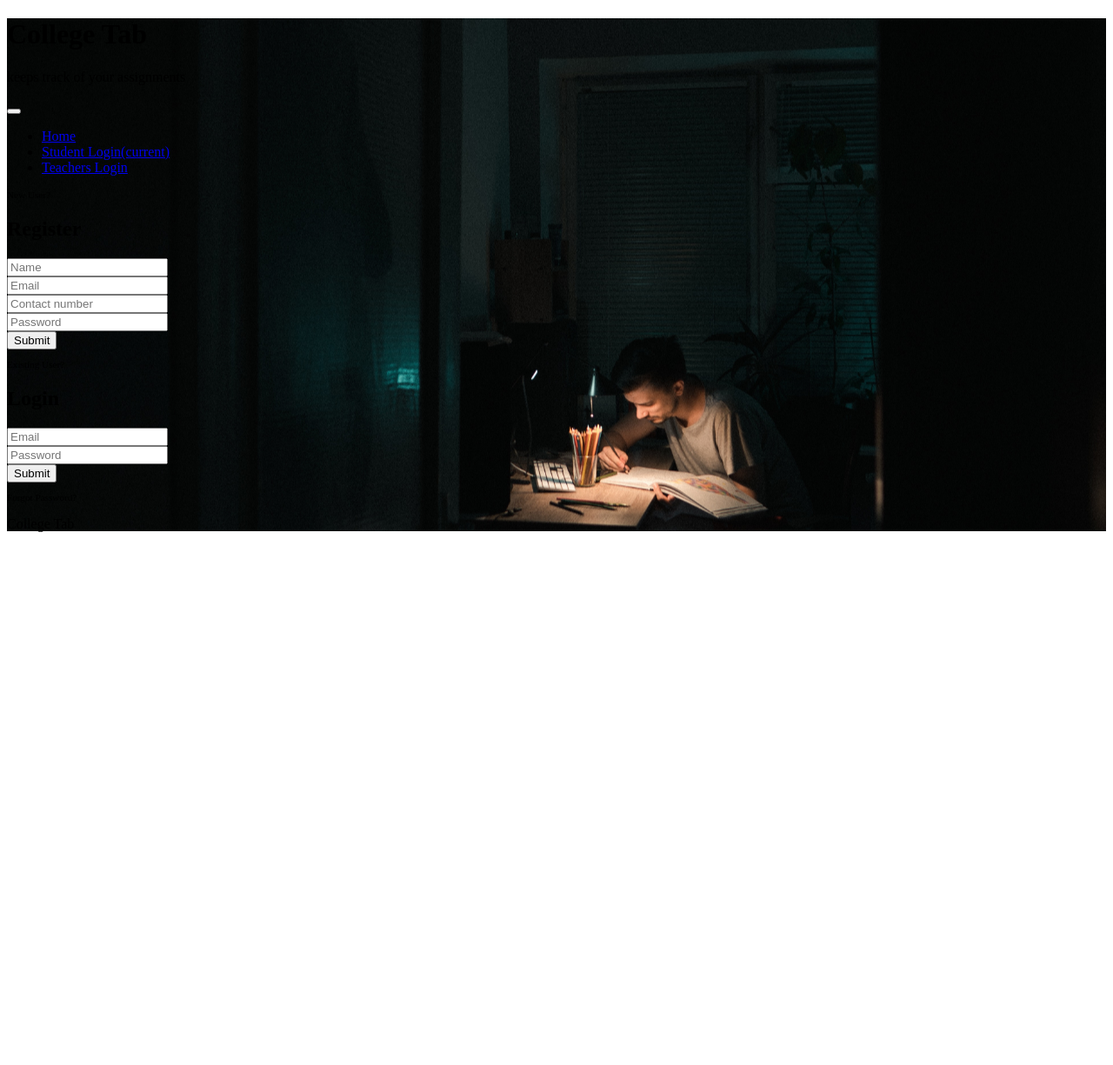
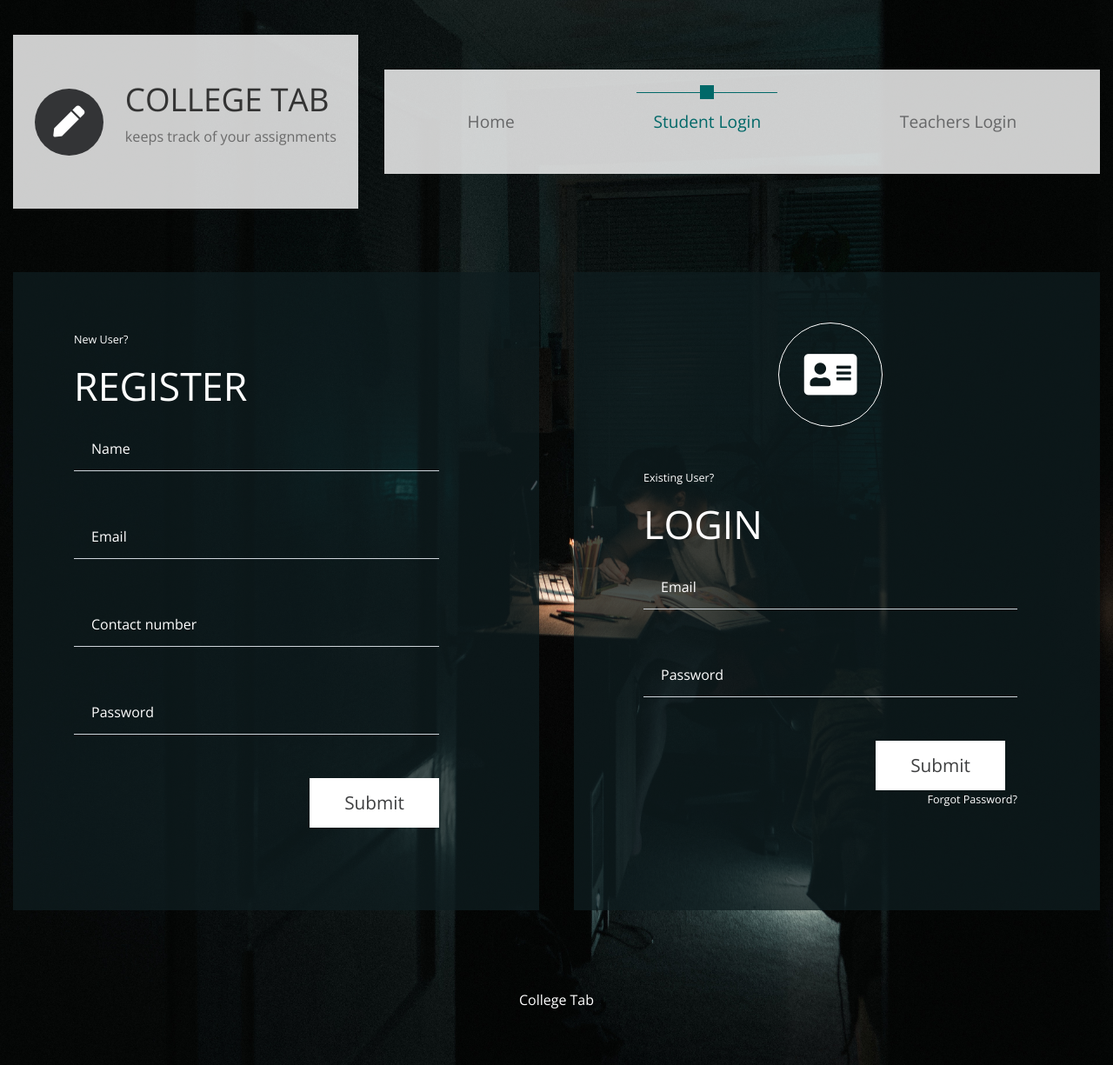
Before and after one commit to manas-16/Minor-Project-2, a Django app: template ctweb/ctapp/templates/student login.html in a window 1280 px wide. Shown: the whole page at 87% size. Before the commit the page ends 612 px from the top, so only its background shows below. Run offline with Django 3.2, Linux system fonts and the light colour scheme; the template is opened without the code that fills it, so the values that code supplies are empty; some libraries are stand-ins or nearby versions.

Commit message:
index changes

```diff
--- a/ctweb/ctapp/templates/index.html
+++ b/ctweb/ctapp/templates/index.html
@@ -19,7 +19,7 @@ https://templatemo.com/tm-534-parallo
 -->
   </head>
   <body>
-    <div class="parallax-window" data-parallax="scroll" data-image-src="img/study.jpg">
+    <div class="parallax-window" data-parallax="scroll" data-image-src="{% static 'img/study.jpg' %}">
       <div class="container-fluid">
         <div class="row tm-brand-row">
           <div class="col-lg-4 col-11">
@@ -27,7 +27,7 @@ https://templatemo.com/tm-534-parallo
               <i class="fas fa-2x fa-pen tm-brand-icon"></i>
               <div class="tm-brand-texts">
                 <h1 class="text-uppercase tm-brand-name">College Tab</h1>
-                <p class="small">keeps track of your assignments</p>
+                <p class="small">Keep track of all your assignments here!</p>
               </div>
             </div>
           </div>
--- a/ctweb/ctapp/templates/student login.html
+++ b/ctweb/ctapp/templates/student login.html
@@ -8,11 +8,11 @@
     <title>College Tab - Student Login</title>
 
     <link rel="stylesheet" href="https://fonts.googleapis.com/css?family=Open+Sans:400,600" />
-    <link rel="stylesheet" href="{% url 'css/all.min.css' %}" />
-    <link rel="stylesheet" href="{% url 'css/bootstrap.min.css' %}" />
-    <link rel="stylesheet" type="text/css" href="{% url 'slick/slick.css' %}"/>
-    <link rel="stylesheet" type="text/css" href="{% url 'slick/slick-theme.css' %}"/>
-    <link rel="stylesheet" href="{% url 'css/templatemo-style.css' %}" />
+    <link rel="stylesheet" href="{% static 'css/all.min.css' %}" />
+    <link rel="stylesheet" href="{% static 'css/bootstrap.min.css' %}" />
+    <link rel="stylesheet" type="text/css" href="{% static 'slick/slick.css' %}"/>
+    <link rel="stylesheet" type="text/css" href="{% static 'slick/slick-theme.css' %}"/>
+    <link rel="stylesheet" href="{% static 'css/templatemo-style.css' %}" />
   </head>
 <!--
 Parallo Template
@@ -48,7 +48,7 @@ https://templatemo.com/tm-534-parallo
                   <ul class="navbar-nav">
                     <li class="nav-item">
                       <div class="tm-nav-link-highlight"></div>
-                      <a class="nav-link" href="index.html">Home</a>
+                      <a class="nav-link" href="{% url 'index' %}">Home</a>
                     </li>
 					<li class="nav-item green-highlight active">
                       <div class="tm-nav-link-highlight"></div>
@@ -56,7 +56,7 @@ https://templatemo.com/tm-534-parallo
                     </li>
                     <li class="nav-item">
                       <div class="tm-nav-link-highlight"></div>
-                      <a class="nav-link" href="contact.html">Teachers Login</a>
+                      <a class="nav-link" href="{% url 't_login' %}">Teachers Login</a>
                     </li>
                   </ul>
                 </div>
--- a/ctweb/ctapp/templates/teacher login.html
+++ b/ctweb/ctapp/templates/teacher login.html
@@ -50,11 +50,11 @@ https://templatemo.com/tm-534-parallo
                   <ul class="navbar-nav">
                     <li class="nav-item">
                       <div class="tm-nav-link-highlight"></div>
-                      <a class="nav-link" href="index.html">Home</a>
+                      <a class="nav-link" href="{% url 'index' %}">Home</a>
                     </li>
                     <li class="nav-item">
                       <div class="tm-nav-link-highlight"></div>
-                      <a class="nav-link" href="about.html">Student Login</a>
+                      <a class="nav-link" href="{% url 's_login' %}">Student Login</a>
                     </li>
 					<li class="nav-item green-highlight active">
                       <div class="tm-nav-link-highlight"></div>
--- a/ctweb/ctapp/urls.py
+++ b/ctweb/ctapp/urls.py
@@ -3,7 +3,7 @@ from django.urls import path
 from .import views
 
 urlpatterns = [
-    path('', views.index,),
+    path('', views.index, name='index'),
 
     path('t_login/', views.teacher_login,name='t_login'),
     path('t_dashboard/<int:id>/', views.teacher_dashboard,name='t_db'),
```
